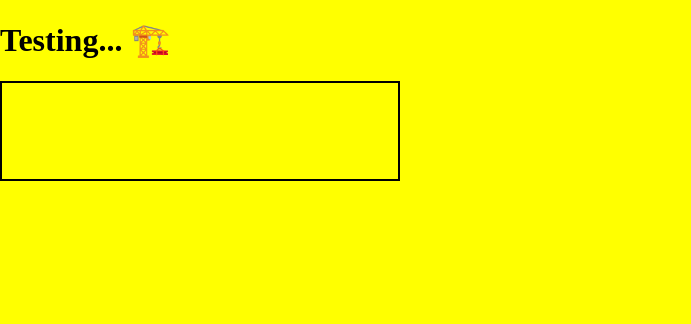
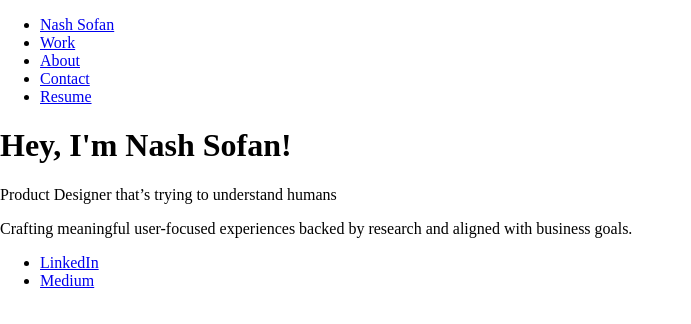
Before and after one commit to albertevieites/nash-sofan-portfolio, a website: page public/index.html in a window 1280 px wide. Shown: the whole page, without its empty margins (0-691 px from the left). Drawn offline with Linux system fonts and the light colour scheme.

Commit message:
first changes main html

```diff
--- a/public/index.html
+++ b/public/index.html
@@ -1,15 +1,54 @@
 <!DOCTYPE html>
 <html lang="en">
-<head>
-  <meta charset="UTF-8">
-  <meta http-equiv="X-UA-Compatible" content="IE=edge">
-  <meta name="viewport" content="width=device-width, initial-scale=1.0">
-  <link rel="stylesheet" href="./css/style.css">
-  <title>Document</title>
-</head>
-<body>
-  <h1>Testing... 🏗️</h1>
-  <div class="box"></div>
+  <head>
+    <meta charset="UTF-8" />
+    <meta http-equiv="X-UA-Compatible" content="IE=edge" />
+    <meta name="viewport" content="width=device-width, initial-scale=1.0" />
+    <link rel="stylesheet" href="./css/style.css" />
+    <title>Nash Sofan's Portfolio</title>
+  </head>
+  <body>
+    <nav>
+      <ul class="primary-nav">
+        <li>
+          <a href="#">Nash Sofan</a>
+        </li>
+        <li>
+          <a href="#">Work</a>
+        </li>
+        <li>
+          <a href="#">About</a>
+        </li>
+        <li>
+          <a href="#">Contact</a>
+        </li>
+        <li>
+          <a href="#">Resume</a>
+        </li>
+      </ul>
+    </nav>
 
-</body>
+    <section>
+      <h1>Hey, I'm Nash Sofan!</h1>
+      <p>Product Designer that’s trying to understand humans</p>
+      <p>
+        Crafting meaningful user-focused experiences backed by research and
+        aligned with business goals.
+      </p>
+    </section>
+
+    <section>
+      <div class="card"></div>
+      <div class="card"></div>
+      <div class="card"></div>
+      <div class="card"></div>
+    </section>
+
+    <footer>
+      <ul>
+        <li> <a href="http://">LinkedIn</a></li>
+        <li> <a href="http://">Medium</a></li>
+      </ul>
+    </footer>
+  </body>
 </html>
--- a/src/sass/style.scss
+++ b/src/sass/style.scss
@@ -1,17 +1 @@
 @import './base-layer/base-layer.scss';
-
-$font-size: 1.5rem;
-
-* {
-  background-color: yellow;
-}
-
-body {
-  font-size: $font-size;
-}
-
-.box {
-  width: 400px;
-  height: 100px;
-  border: 2px solid black;
-}
```
Also changed, not shown: src/index.html (+50 -11 lines), public/css/style.css.
